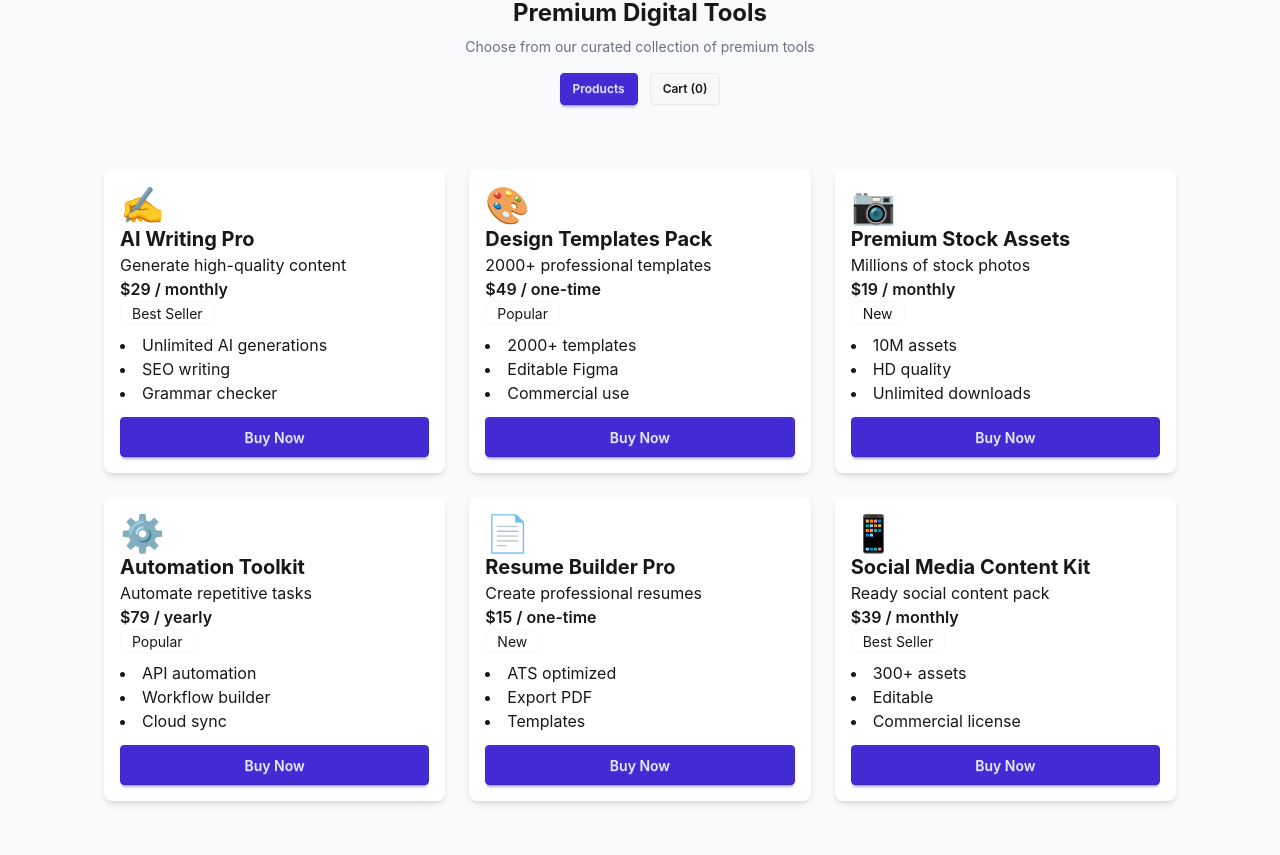
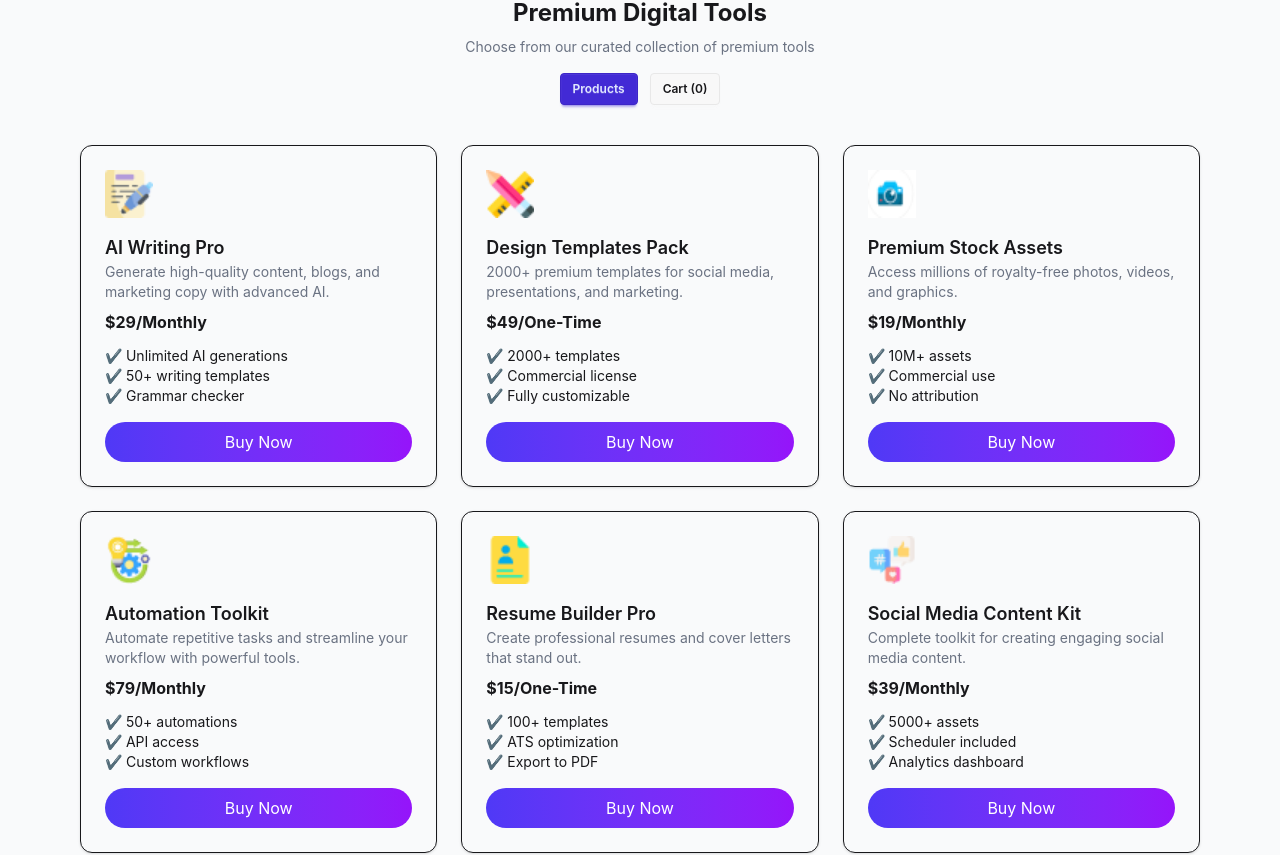
Before and after one commit to shanjidaislamtina123789/assignment_6, a React (Vite) app in the folder digitools/: page / in a window 1280 px wide. Shown: the part 1070-1925 px from the top of the page. Built offline with nearby package versions, Linux system fonts and the light colour scheme.

Commit message:
Cart.jsx,footer

```diff
--- a/digitools/src/components/Cart.jsx
+++ b/digitools/src/components/Cart.jsx
@@ -1,45 +1,43 @@
-import { toast } from "react-toastify";
-
 const Cart = ({ cart, removeItem, checkout }) => {
   const total = cart.reduce((sum, item) => sum + item.price, 0);
 
-  const handleRemove = (id) => {
-    removeItem(id);
-    toast.error("Item removed!");
-  };
-
-  const handleCheckout = () => {
-    checkout();
-    toast.success("Checkout successful!");
-  };
-
   return (
-    <div className="max-w-3xl mx-auto bg-white p-6 rounded-xl shadow">
+    <div className="max-w-3xl mx-auto border rounded-xl p-6 mt-10">
 
       <h2 className="text-lg font-semibold mb-4">Your Cart</h2>
 
       {cart.length === 0 ? (
-        <p className="text-gray-500 text-center py-10">
-          Your cart is empty
-        </p>
+        <div className="flex flex-col items-center justify-center py-10">
+
+          <img
+            src="/images/products/shopping-cart.png"
+            alt="empty cart"
+            className="w-40 mb-4"
+          />
+
+          <p className="text-gray-500 text-sm">
+            Your cart is empty
+          </p>
+
+        </div>
       ) : (
         <>
 
           <div className="space-y-4">
-
             {cart.map((item) => (
               <div
                 key={item.id}
                 className="flex justify-between items-center bg-gray-100 p-4 rounded-lg"
               >
-                <div className="flex items-center gap-3">
+                <div className="flex items-center gap-4">
                   <img
                     src={item.icon}
                     alt={item.name}
                     className="w-10 h-10"
                   />
+
                   <div>
-                    <h4 className="font-medium">{item.name}</h4>
+                    <p className="font-medium">{item.name}</p>
                     <p className="text-sm text-gray-500">
                       ${item.price}
                     </p>
@@ -47,33 +45,31 @@ const Cart = ({ cart, removeItem, checkout }) => {
                 </div>
 
                 <button
-                  onClick={() => handleRemove(item.id)}
-                  className="text-red-500 text-sm hover:underline"
+                  onClick={() => removeItem(item.id)}
+                  className="text-red-500 text-sm"
                 >
                   Remove
                 </button>
               </div>
             ))}
-
           </div>
 
 
-          <div className="flex justify-between mt-6 text-sm text-gray-600">
+          <div className="flex justify-between mt-6 font-semibold">
             <span>Total:</span>
-            <span className="font-semibold text-black">
-              ${total}
-            </span>
+            <span>${total}</span>
           </div>
 
 
           <button
-            onClick={handleCheckout}
+            onClick={checkout}
             className="w-full mt-4 py-3 rounded-full text-white bg-gradient-to-r from-[#4F39F6] to-[#9514FA]"
           >
-            Proceed To Checkout
+            Proceed to Checkout
           </button>
         </>
       )}
+
     </div>
   );
 };
--- a/digitools/src/components/ProductCard.jsx
+++ b/digitools/src/components/ProductCard.jsx
@@ -1,25 +1,61 @@
+import { useState } from "react";
 import { toast } from "react-toastify";
 
-export default function ProductCard({ product, addToCart }) {
+const ProductCard = ({ product, addToCart }) => {
+  const [added, setAdded] = useState(false);
+
+  const handleClick = () => {
+    addToCart(product);
+
+    setAdded(true);
+
+    toast.success(`${product.name} added to cart`);
+
+    setTimeout(() => {
+      setAdded(false);
+    }, 2000);
+  };
+
   return (
-    <div className="card bg-base-100 shadow-md p-4">
-      <div className="text-4xl">{product.icon}</div>
-      <h2 className="text-xl font-bold">{product.name}</h2>
-      <p>{product.description}</p>
-      <p className="font-semibold">${product.price} / {product.period}</p>
-      <div className={`badge ${product.tagType}`}>{product.tag}</div>
-      <ul className="mt-2 list-disc list-inside">
-        {product.features.map((f, i) => <li key={i}>{f}</li>)}
+    <div className="border rounded-xl p-6 relative shadow-sm hover:shadow-md transition">
+
+      <img
+        src={product.icon}
+        alt={product.name}
+        className="w-12 h-12 mb-4"
+      />
+
+
+      <h3 className="font-semibold text-lg">
+        {product.name}
+      </h3>
+
+      <p className="text-gray-500 text-sm mb-2">
+        {product.description}
+      </p>
+
+
+      <p className="font-bold mb-3">
+        ${product.price}/{product.period}
+      </p>
+
+
+      <ul className="text-sm mb-4">
+        {product.features.map((f, i) => (
+          <li key={i}>✔ {f}</li>
+        ))}
       </ul>
+
+
       <button
-        className="btn btn-primary mt-3"
-        onClick={() => {
-          addToCart(product);
-          toast.success(`${product.name} added to cart!`);
-        }}
+        onClick={handleClick}
+        className="w-full py-2 rounded-full text-white bg-gradient-to-r from-[#4F39F6] to-[#9514FA]"
       >
         Buy Now
       </button>
+
     </div>
   );
-}
+};
+
+export default ProductCard;
--- a/digitools/src/components/Products.jsx
+++ b/digitools/src/components/Products.jsx
@@ -1,12 +1,18 @@
 import products from "../data/products.json";
 import ProductCard from "./ProductCard";
 
-export default function Products({ addToCart }) {
+const Products = ({ addToCart }) => {
   return (
-    <div className="grid grid-cols-1 md:grid-cols-2 lg:grid-cols-3 gap-6 p-6">
-      {products.map(p => (
-        <ProductCard key={p.id} product={p} addToCart={addToCart} />
+    <div className="grid md:grid-cols-3 gap-6">
+      {products.map((p) => (
+        <ProductCard
+          key={p.id}
+          product={p}
+          addToCart={addToCart}
+        />
       ))}
     </div>
   );
-}
+};
+
+export default Products;
--- a/digitools/src/data/products.json
+++ b/digitools/src/data/products.json
@@ -2,67 +2,91 @@
   {
     "id": 1,
     "name": "AI Writing Pro",
-      "description": "Generate high-quality content",
+    "description": "Generate high-quality content, blogs, and marketing copy with advanced AI.",
     "price": 29,
-      "period": "monthly",
+    "period": "Monthly",
     "tag": "Best Seller",
-      "tagType": "warning",
-      "icon": "✍️",
-      "features": ["Unlimited AI generations", "SEO writing", "Grammar checker"]
+    "tagType": "bg-yellow-100 text-yellow-600",
+    "features": [
+      "Unlimited AI generations",
+      "50+ writing templates",
+      "Grammar checker"
+    ],
+    "icon": "/images/products/writing_2327400 1.png"
   },
   {
     "id": 2,
     "name": "Design Templates Pack",
-      "description": "2000+ professional templates",
+    "description": "2000+ premium templates for social media, presentations, and marketing.",
     "price": 49,
-      "period": "one-time",
+    "period": "One-Time",
     "tag": "Popular",
-      "tagType": "info",
-      "icon": "🎨",
-      "features": ["2000+ templates", "Editable Figma", "Commercial use"]
+    "tagType": "bg-purple-100 text-purple-600",
+    "features": [
+      "2000+ templates",
+      "Commercial license",
+      "Fully customizable"
+    ],
+    "icon": "/images/products/design-tool.png"
   },
   {
     "id": 3,
     "name": "Premium Stock Assets",
-      "description": "Millions of stock photos",
+    "description": "Access millions of royalty-free photos, videos, and graphics.",
     "price": 19,
-      "period": "monthly",
+    "period": "Monthly",
     "tag": "New",
-      "tagType": "success",
-      "icon": "📷",
-      "features": ["10M assets", "HD quality", "Unlimited downloads"]
+    "tagType": "bg-green-100 text-green-600",
+    "features": [
+      "10M+ assets",
+      "Commercial use",
+      "No attribution"
+    ],
+    "icon": "/images/products/cart.png"
   },
   {
     "id": 4,
     "name": "Automation Toolkit",
-      "description": "Automate repetitive tasks",
+    "description": "Automate repetitive tasks and streamline your workflow with powerful tools.",
     "price": 79,
-      "period": "yearly",
+    "period": "Monthly",
     "tag": "Popular",
-      "tagType": "info",
-      "icon": "⚙️",
-      "features": ["API automation", "Workflow builder", "Cloud sync"]
+    "tagType": "bg-purple-100 text-purple-600",
+    "features": [
+      "50+ automations",
+      "API access",
+      "Custom workflows"
+    ],
+    "icon": "/images/products/operation.png"
   },
   {
     "id": 5,
     "name": "Resume Builder Pro",
-      "description": "Create professional resumes",
+    "description": "Create professional resumes and cover letters that stand out.",
     "price": 15,
-      "period": "one-time",
+    "period": "One-Time",
     "tag": "New",
-      "tagType": "success",
-      "icon": "📄",
-      "features": ["ATS optimized", "Export PDF", "Templates"]
+    "tagType": "bg-green-100 text-green-600",
+    "features": [
+      "100+ templates",
+      "ATS optimization",
+      "Export to PDF"
+    ],
+    "icon": "/images/products/portfolio.png"
   },
   {
     "id": 6,
     "name": "Social Media Content Kit",
-      "description": "Ready social content pack",
+    "description": "Complete toolkit for creating engaging social media content.",
     "price": 39,
-      "period": "monthly",
+    "period": "Monthly",
     "tag": "Best Seller",
-      "tagType": "warning",
-      "icon": "📱",
-      "features": ["300+ assets", "Editable", "Commercial license"]
+    "tagType": "bg-yellow-100 text-yellow-600",
+    "features": [
+      "5000+ assets",
+      "Scheduler included",
+      "Analytics dashboard"
+    ],
+    "icon": "/images/products/social-media.png"
   }
 ]
```
Also changed, not shown: digitools/public/images/products/cart.png (added). Lines whose indentation alone changed are shown as unchanged.
